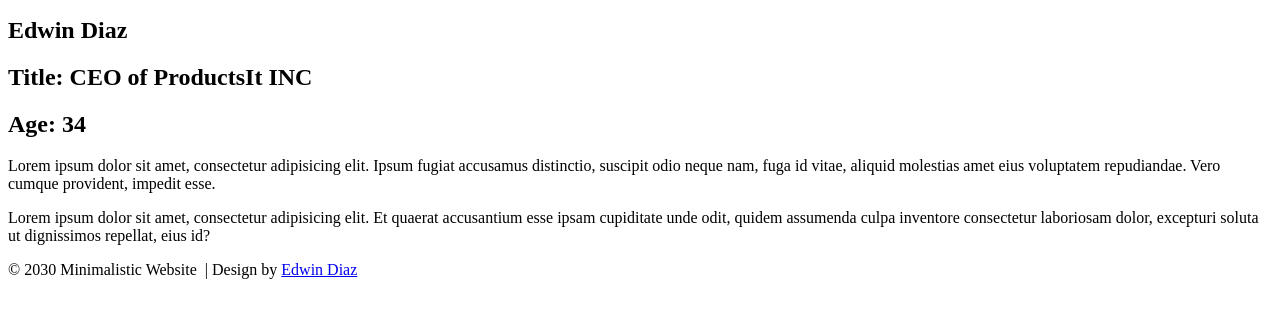
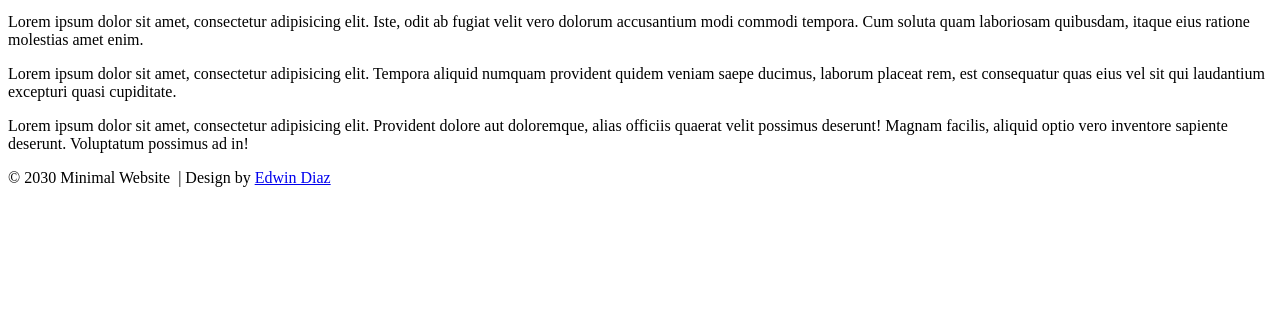
Before and after one commit to duythanhbka/helloworld, a plain HTML site: page index.html in a window 1280 px wide. Shown: the part 132-450 px from the top of the page. Drawn offline with Linux system fonts and the light colour scheme; a script that the page names is missing.

Commit message:
Update index.html

```diff
--- a/index.html
+++ b/index.html
@@ -2,11 +2,11 @@
 <html lang="en">
 <head>
     <meta charset="UTF-8">
-    <title>About Us</title>
-    <link rel="stylesheet" href="style.css">
+    <title>Home</title>
+    <link rel="stylesheet" href="css/style.css">
     <script src="js/scripts.js"></script>
 </head>
-<body id="about-page">
+<body>
   <div class="container">
     <header class="header">
 
@@ -31,47 +31,28 @@
 
     <article class="main">
 
-        <div id="home-image">
-
-          <img src="images/me.jpg" alt="home image">
+<!--        <img src="http://placehold.it/300x200" alt="">-->
 
 
-         </div>
+      <div id="home-image">
 
-         <div id="profile-info">
-
-             <h2>Edwin Diaz</h2>
-             <h2>Title: CEO of ProductsIt INC</h2>
-             <h2>Age: 34</h2>
+          <img src="images/home-page-image.jpg" alt="home image">
 
 
-         </div>
+      </div>
 
 
-         <div class="description">
-
-
-
-         <p>Lorem ipsum dolor sit amet, consectetur adipisicing elit. Ipsum fugiat accusamus distinctio, suscipit odio neque nam, fuga id vitae, aliquid molestias amet eius voluptatem repudiandae. Vero cumque provident, impedit esse.</p>
-         <p>Lorem ipsum dolor sit amet, consectetur adipisicing elit. Et quaerat accusantium esse ipsam cupiditate unde odit, quidem assumenda culpa inventore consectetur laboriosam dolor, excepturi soluta ut dignissimos repellat, eius id?</p>
-
-
-         </div>
-
-
-
-
-
-
-
+       <p>Lorem ipsum dolor sit amet, consectetur adipisicing elit. Iste, odit ab fugiat velit vero dolorum accusantium modi commodi tempora. Cum soluta quam laboriosam quibusdam, itaque eius ratione molestias amet enim.</p>
+       <p>Lorem ipsum dolor sit amet, consectetur adipisicing elit. Tempora aliquid numquam provident quidem veniam saepe ducimus, laborum placeat rem, est consequatur quas eius vel sit qui laudantium excepturi quasi cupiditate.</p>
+       <p>Lorem ipsum dolor sit amet, consectetur adipisicing elit. Provident dolore aut doloremque, alias officiis quaerat velit possimus deserunt! Magnam facilis, aliquid optio vero inventore sapiente deserunt. Voluptatum possimus ad in!</p>
 
 
     </article>
 
 
-      <footer>
+    <footer>
 
-        &copy; 2030 Minimalistic Website &nbsp;<span class="separator">|</span> Design by <a href="http://www.edwindiaz.com">Edwin Diaz</a>
+        &copy; 2030 Minimal Website &nbsp;<span class="separator">|</span> Design by <a href="http://www.edwindiaz.com">Edwin Diaz</a>
 
 
     </footer>
@@ -79,6 +60,6 @@
 
 
 
-        </div>
+    </div>
 </body>
 </html>
```
